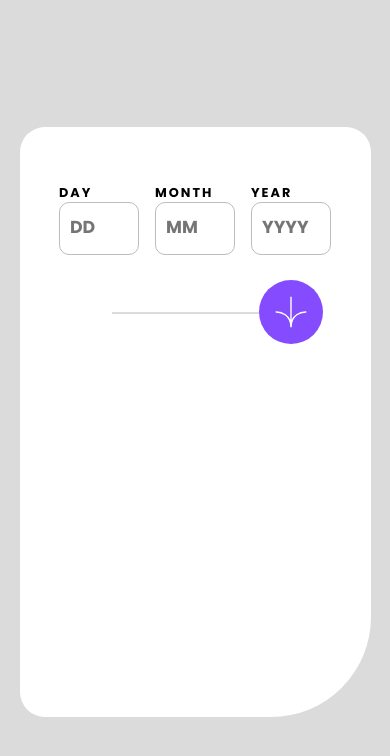
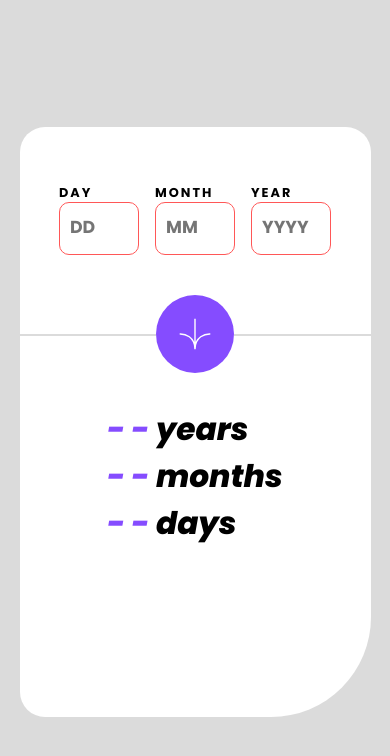
Before and after one commit to Cauabc/age-calculator, a plain HTML site: page index.html in a window 390 px wide. Drawn offline with Linux system fonts and the light colour scheme.

Commit message:
Form done, responsive and result date

```diff
--- a/css/style.css
+++ b/css/style.css
@@ -6,6 +6,11 @@
 @font-face {
     font-family: PoppinsBold;
     src: url("../assets/fonts/Poppins-Bold.ttf");
+}
+
+@font-face {
+    font-family: PoppinsExtraBoldItalic;
+    src: url("../assets/fonts/Poppins-ExtraBoldItalic.ttf");
 }
 
 *{
@@ -43,7 +48,7 @@ header{
 .header-inputArea{
     display: flex;
     gap: 2em;
-    padding-right: 6em;
+    padding-right: 6vw;
 }
 
 .input{
@@ -51,13 +56,25 @@ header{
     flex-direction: column;
 }
 
-.input input{
+.input input,
+.input input:valid{
     outline: none;
-    width: 10em;
+    width: 10vw;
     height: 4em;
     border-radius: 10px;
     border: 1px solid hsl(0, 1%, 74%);
     padding-left: 10px;
+    color: #000;
+    font-weight: bold;
+    caret-color: hsl(259, 100%, 65%);
+}
+
+.input input:focus{
+    border: 1px solid hsl(259, 100%, 65%);
+}
+
+.input input:invalid{
+    border: 1px solid hsl(0, 100%, 67%);
 }
 
 input::placeholder{
@@ -93,7 +110,6 @@ label{
     display: flex;
     align-items: center;
     justify-content: center;
-    margin-left: 3rem;
     position: absolute;
     right: 3em;
     top: calc(22vh - 2em);
@@ -101,8 +117,13 @@ label{
     cursor: pointer;
 }
 
+.arrowSVG:hover{
+    background-color: #000;
+}
+
 .arrowSVG::before{
     content: "";
+    pointer-events: none;
     position: absolute;
     width: 37.5vw;
     height: 2px;
@@ -112,10 +133,44 @@ label{
     z-index: 1;
 }
 
+.arrowSVG::after{
+    display: none;
+    content: "";
+    pointer-events: none;
+    position: absolute;
+    width: calc(45vw - 4vw);
+    height: 2px;
+    background-color: hsl(0, 0%, 86%);
+    left: 20vw;
+    top: 50%;
+    z-index: 1;
+}
+
 
 .arrowSVG img{
     width: 2em;
     aspect-ratio: 1;
+}
+
+.main-content{
+    padding-left: 4vw;
+    font-family: PoppinsExtraBoldItalic;
+}
+
+.main-content h1{
+    color: hsl(259, 100%, 65%);
+}
+
+.main-content span{
+    color: #000;
+}
+
+.date {
+    margin-top: 1em;
+}
+
+.date h1{
+    font-size: 5vw;
 }
 
 @media screen and (max-width: 415px){
@@ -135,4 +190,56 @@ label{
     label{
         font-size: .8em;
     }
+
+    .arrowSVG{
+        left: 50%;
+        transform: translateX(-50%);
+        top: 20vh;
+        z-index: 10;
+        width: 20vw;
+        position: absolute;
+    }
+
+    .arrowSVG::before{
+        position: absolute;
+        width: calc(45vw - 7.5vw);
+        height: 2px;
+        background-color: hsl(0, 0%, 86%);
+        left: -37.5vw;
+        top: 50%;
+        z-index: 0;
+    }
+
+    .arrowSVG::after{
+        display: block;
+    }
+
+    .main-content{
+        display: flex;
+        align-items: center;
+        justify-content: center;
+        padding: 20vw 0 0 0;
+        font-family: PoppinsExtraBoldItalic;
+    }
+
+    .date h1{
+        font-size: 8vw;
+    }
 }
+
+@media screen and (max-width: 768px) and (min-width: 416px){
+    main{
+        width: 80vw;
+    }
+
+    .arrowSVG::before{
+        content: "";
+        position: absolute;
+        width: 62vw;
+        height: 2px;
+        background-color: hsl(0, 0%, 86%);
+        left: -62vw;
+        top: 50%;
+        z-index: 1;
+    }
+}
--- a/index.html
+++ b/index.html
@@ -14,15 +14,15 @@
             <div class="header-inputArea">
                 <div class="input day">
                     <label for="day">day</label>
-                    <input type="number" name="day" id="day" placeholder="DD">
+                    <input type="number" name="day" id="day" placeholder="DD" required maxlength="2" min="01" max="31">
                 </div>
                 <div class="input month">
                     <label for="month">month</label>
-                    <input type="number" name="month" id="month" placeholder="MM">
+                    <input type="number" name="month" id="month" placeholder="MM" required min="01" max="12" maxlength="2">
                 </div>
                 <div class="input year">
                     <label for="year">year</label>
-                    <input type="number" name="year" id="year" placeholder="YYYY">
+                    <input type="number" name="year" id="year" placeholder="YYYY" required min="0000" max="3000" maxlength="4">
                 </div>
             </div>
             <div class="arrowSVG">
@@ -30,7 +30,11 @@
             </div>
         </header>
         <div class="main-content">
-
+            <div class="date">
+                <h1>- - <span>years</span></h1>
+                <h1>- - <span>months</span></h1>
+                <h1>- - <span>days</span></h1>
+            </div>
         </div>
     </main>
 </body>
```
